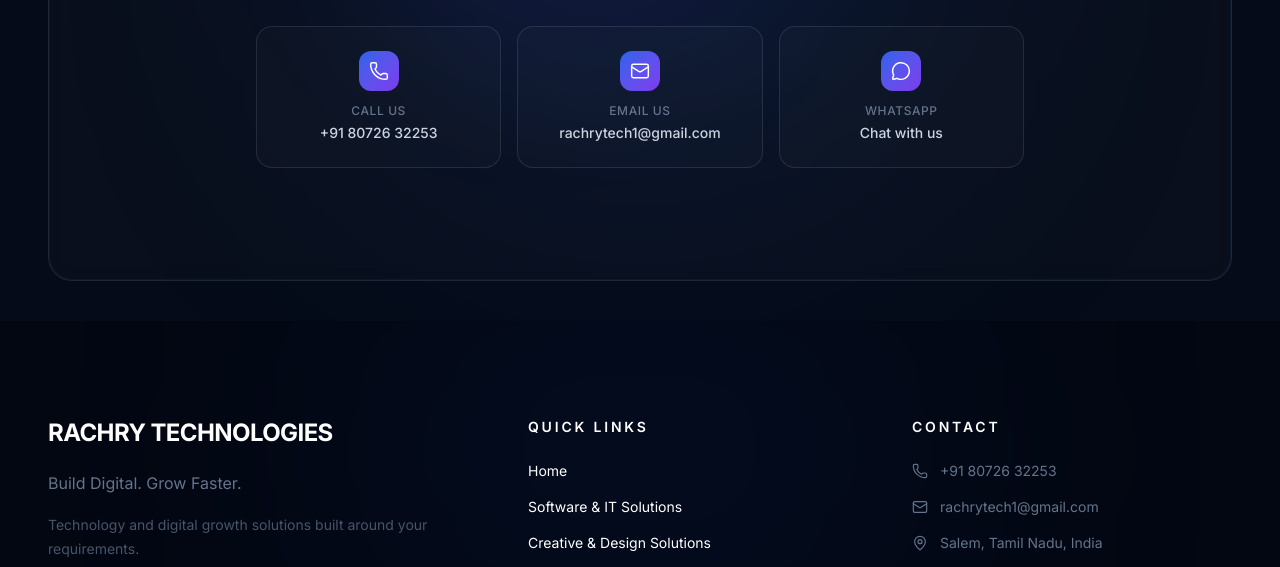
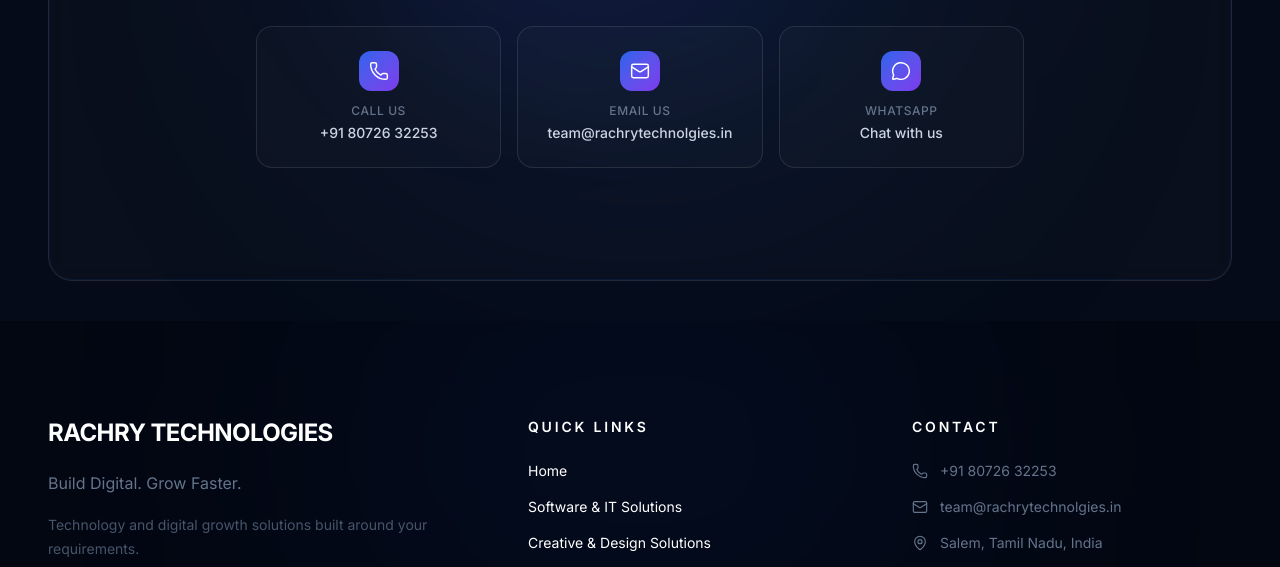
Before and after one commit to choudry2004/rachry-technologies, a React (Vite) app: page / in a window 1280 px wide. Shown: the part 7320-7887 px from the top of the page. Built offline with nearby package versions, Linux system fonts and the light colour scheme.

Commit message:
Improve contacts

```diff
--- a/src/components/CTA.jsx
+++ b/src/components/CTA.jsx
@@ -3,7 +3,7 @@ import { Link } from 'react-router-dom';
 
 const CONTACT_OPTIONS = [
   { icon: Phone, label: 'Call us', value: '+91 80726 32253', href: 'tel:+918072632253' },
-  { icon: Mail, label: 'Email us', value: 'rachrytech1@gmail.com', href: 'mailto:rachrytech1@gmail.com' },
+  { icon: Mail, label: 'Email us', value: 'team@rachrytechnolgies.in', href: 'mailto:team@rachrytechnolgies.in' },
   { icon: MessageCircle, label: 'WhatsApp', value: 'Chat with us', href: 'https://wa.me/918072632253' },
 ];
 
--- a/src/components/Footer.jsx
+++ b/src/components/Footer.jsx
@@ -49,7 +49,7 @@
 
 // const CONTACT_INFO = [
 //   { icon: Phone, value: '+91 80726 32253', href: 'tel:+918072632253' },
-//   { icon: Mail, value: 'rachrytech1@gmail.com', href: 'mailto:rachrytech1@gmail.com' },
+//   { icon: Mail, value: 'team@rachrytechnolgies.in', href: 'mailto:team@rachrytechnolgies.in' },
 //   { icon: MapPin, value: 'Salem, Tamil Nadu, India', href: null },
 // ];
 
@@ -254,7 +254,7 @@ const SOCIAL_LINKS = [
 
 const CONTACT_INFO = [
   { icon: Phone, value: '+91 80726 32253', href: 'tel:+918072632253' },
-  { icon: Mail, value: 'rachrytech1@gmail.com', href: 'mailto:rachrytech1@gmail.com' },
+  { icon: Mail, value: 'team@rachrytechnolgies.in', href: 'mailto:team@rachrytechnolgies.in' },
   { icon: MapPin, value: 'Salem, Tamil Nadu, India', href: null },
 ];
 
--- a/src/components/pages/Contact.jsx
+++ b/src/components/pages/Contact.jsx
@@ -1,11 +1,11 @@
 import { Phone, Mail, MapPin, Clock } from 'lucide-react';
 import { useState } from 'react';
 import { useSEO } from '../../hooks/useSEO';
-const FORMSPREE_ENDPOINT = 'https://formspree.io/f/xljrvnzw';
+const FORMSPREE_ENDPOINT = 'https://formspree.io/f/xoeqawvb';
 
 const CONTACT_DETAILS = [
     { icon: Phone, label: 'Call us', value: '+91 80726 32253', href: 'tel:+918072632253' },
-    { icon: Mail, label: 'Email us', value: 'rachrytech1@gmail.com', href: 'mailto:rachrytech1@gmail.com' },
+    { icon: Mail, label: 'Email us', value: 'team@rachrytechnolgies.in', href: 'mailto:team@rachrytechnolgies.in' },
     { icon: MapPin, label: 'Location', value: 'Salem, Tamil Nadu, India', href: null },
     { icon: Clock, label: 'Working hours', value: 'Mon - Sat, 9:00 AM - 6:00 PM', href: null },
 ];
@@ -135,7 +135,7 @@ function Contact() {
             setErrors({});
             setFormData({ name: '', email: '', phone: '', subject: '', message: '' });
         } catch (err) {
-            setSubmitError("Something went wrong. Please try again, or email us directly at rachrytech1@gmail.com");
+            setSubmitError("Something went wrong. Please try again, or email us directly at team@rachrytechnolgies.in");
         } finally {
             setSubmitting(false);
         }
```
